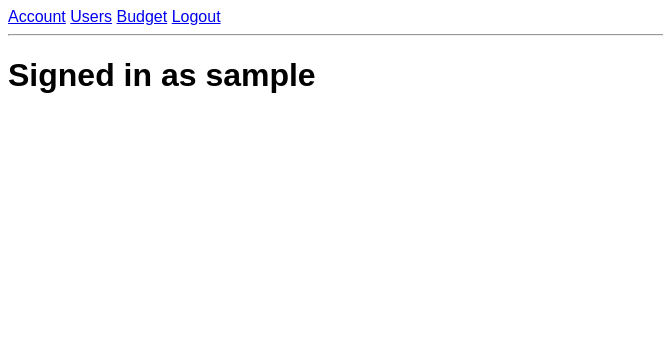
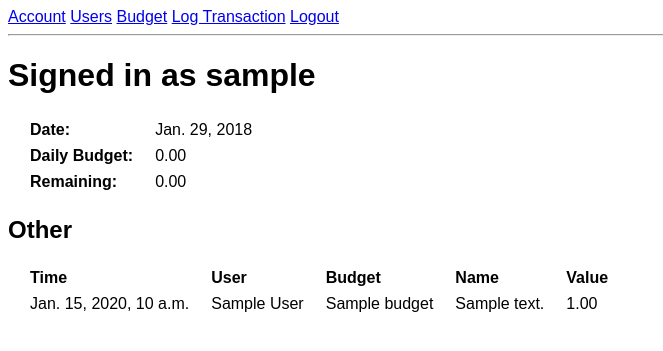
Before and after one commit to chase-ramsey/budgethound, a Django app: page /account/ in a window 1280 px wide. Shown: the top 351 px of the page, without its empty margins (0-663 px from the left). Run offline with Django 3.2, Linux system fonts and the light colour scheme; a user stored in the database is signed in; tables that the repository leaves empty hold one stand-in row (values such as "Sample post"); parts of the project's set-up code (start-up, migrations or seed data) failed here and were passed over.

Commit message:
Set up transaction logging/display

```diff
--- a/app/models.py
+++ b/app/models.py
@@ -23,27 +23,30 @@ class AccountUser(models.Model):
     account = models.ForeignKey(Account, on_delete=models.CASCADE, related_name='account_users')
 
     def __str__(self):
-        return '{} ({})'.format(self.name, self.account_id)
+        return self.name
 
 
 class Budget(models.Model):
+    DAILY = 'Daily'
+    DAILY_DESC =  'Daily spending allowance'
+
     class Meta:
         unique_together = ('name', 'account')
 
     account = models.ForeignKey(Account, on_delete=models.CASCADE, related_name='budget_lines')
     name = models.CharField(max_length=64)
     description = models.CharField(max_length=128)
-    value = models.DecimalField(decimal_places=2, max_digits=14)
+    value = models.DecimalField(decimal_places=2, max_digits=14, null=True)
 
     def __str__(self):
-        return '{} ({})'.format(self.name, self.value)
+        return self.name
 
 
 class Transaction(models.Model):
     account = models.ForeignKey(Account, on_delete=models.CASCADE, related_name='transactions')
     user = models.ForeignKey(AccountUser, on_delete=models.SET_NULL, null=True, related_name='transactions')
     budget = models.ForeignKey(Budget, on_delete=models.SET_NULL, null=True, related_name='transactions')
-    description = models.CharField(max_length=128)
+    description = models.CharField(max_length=128, blank=True)
     value = models.DecimalField(decimal_places=2, max_digits=14)
     time = models.DateTimeField(auto_now_add=True)
 
--- a/app/views.py
+++ b/app/views.py
@@ -1,10 +1,13 @@
-from app.forms import AccountUserForm, BudgetItemForm, RegistrationForm
-from app.models import AccountUser, Budget
+from app.forms import AccountUserForm, BudgetItemForm, RegistrationForm, TransactionForm
+from app.models import AccountUser, Budget, Transaction
+from datetime import datetime, time
 from django.contrib import messages
 from django.contrib.auth import login
 from django.contrib.auth.decorators import login_required
+from django.db.models import Sum
 from django.http import HttpResponse
 from django.shortcuts import redirect, render, reverse
+from django.utils.timezone import localtime, now
 
 
 def home(request):
@@ -42,7 +45,10 @@ def register(request):
 
 @login_required
 def account_home(request):
-    users = AccountUser.objects.filter(account=request.user)
+    account = request.user
+    if not Budget.objects.filter(account=account, name=Budget.DAILY).exists():
+        Budget.objects.create(account=account, name=Budget.DAILY, description=Budget.DAILY_DESC)
+    users = AccountUser.objects.filter(account=account)
     if not users:
         messages.warning(
             request,
@@ -51,8 +57,32 @@ def account_home(request):
             extra_tags='safe'
         )
 
+    start = datetime.combine(localtime(now()), time.min)
+    today = start.date()
+
+    daily_budget = account.get_daily_goal()
+    daily_trans = Transaction.objects.filter(
+        account=request.user,
+        time__gte=start,
+        budget__name=Budget.DAILY
+    )
+
+    if daily_trans:
+        t_sum = daily_trans.aggregate(total=Sum('value'))['total']
+        remaining = daily_budget - t_sum
+    else:
+        remaining = daily_budget
+
+    other_trans = Transaction.objects.filter(account=request.user, time__gte=start) \
+        .exclude(budget__name=Budget.DAILY)
+
     ctx = {
         'users': users,
+        'today': today,
+        'daily_budget': daily_budget,
+        'remaining': remaining,
+        'daily_trans': daily_trans,
+        'other_trans': other_trans
     }
 
     return render(request, 'account/index.html', ctx)
@@ -94,7 +124,7 @@ def user_create(request):
 
 @login_required
 def budget_list(request):
-    budget_items = Budget.objects.filter(account=request.user)
+    budget_items = Budget.objects.filter(account=request.user).exclude(name=Budget.DAILY)
     print(budget_items)
     if not budget_items:
         messages.warning(
@@ -125,3 +155,20 @@ def budget_create(request):
 
     form = BudgetItemForm()
     return render(request, 'account/budget_create.html', {'form': form})
+
+
+@login_required
+def transaction_create(request):
+    if request.method == 'POST':
+        form = TransactionForm(request.user, request.POST)
+        if form.is_valid():
+            transaction = form.save(commit=False)
+            transaction.account = request.user
+            form.save()
+            return redirect('account_home')
+        else:
+            for error in form.errors:
+                messages.error(request, error)
+
+    form = TransactionForm(request.user)
+    return render(request, 'account/transaction_create.html', {'form': form})
--- a/honeypot/settings.py
+++ b/honeypot/settings.py
@@ -125,3 +125,5 @@ USE_TZ = True
 # https://docs.djangoproject.com/en/2.0/howto/static-files/
 
 STATIC_URL = '/static/'
+
+from .local_settings import *
--- a/honeypot/urls.py
+++ b/honeypot/urls.py
@@ -7,6 +7,7 @@ from app.views import (
     budget_list,
     budget_create,
     register,
+    transaction_create,
     user_create,
     users_list
 )
@@ -19,6 +20,7 @@ urlpatterns = [
     path('account/users/create/', user_create, name='user_create'),
     path('account/budget/', budget_list, name='budget_list'),
     path('account/budget/create/', budget_create, name='budget_create'),
+    path('account/transaction/create/', transaction_create, name='transaction_create'),
     path('login/', auth_views.login, {'template_name': 'auth/login.html'}, name='login'),
     path('logout/', auth_views.logout, {'next_page': '/login'}, name='logout'),
     path('register/', register, name='register'),
--- a/templates/account/index.html
+++ b/templates/account/index.html
@@ -3,4 +3,72 @@
 
 {% block content %}
 <h1>Signed in as {{ user.username }}</h1>
+<div id="transaction-log">
+    <table>
+        <tr>
+            <td><b>Date: </b></td>
+            <td>{{ today }}</td>
+        </tr>
+        <tr>
+            <td><b>Daily Budget: </b></td>
+            <td>{{ daily_budget }}</td>
+        </tr>
+        <tr>
+        <td><b>Remaining: </b></td>
+        <td>{{ remaining }}</td>
+        </tr>
+    </table>
+    {% if daily_trans or other_trans %}
+        {% if daily_trans %}
+        <h2>Daily</h2>
+        <table>
+            <thead>
+                <tr>
+                    <th>Time</th>
+                    <th>User</th>
+                    <th>Budget</th>
+                    <th>Name</th>
+                    <th>Value</th>
+                </tr>
+            </thead>
+            {% for item in daily_trans %}
+            <tr>
+                <td>{{ item.time }}</td>
+                <td>{{ item.user }}</td>
+                <td>{{ item.budget.name }}</td>
+                <td>{{ item.description }}</td>
+                <td>{{ item.value }}</td>
+            </tr>
+            {% endfor %}
+        </table>
+        {% endif %}
+        {% if other_trans %}
+        <h2>Other</h2>
+        <table>
+            <thead>
+                <tr>
+                    <th>Time</th>
+                    <th>User</th>
+                    <th>Budget</th>
+                    <th>Name</th>
+                    <th>Value</th>
+                </tr>
+            </thead>
+            {% for item in other_trans %}
+            <tr>
+                <td>{{ item.time }}</td>
+                <td>{{ item.user }}</td>
+                <td>{{ item.budget.name }}</td>
+                <td>{{ item.description }}</td>
+                <td>{{ item.value }}</td>
+            </tr>
+            {% endfor %}
+        </table>
+        {% endif %}
+    {% else %}
+    <p>
+        <em>No transactions today.</em>
+    </p>
+</div>
+{% endif %}
 {% endblock %}
--- a/templates/base.html
+++ b/templates/base.html
@@ -5,6 +5,15 @@
     <style type="text/css">
         body {
             font-family: sans-serif;
+        }
+
+        table {
+            margin: 20px 10px;
+        }
+
+        th, td {
+            text-align: left;
+            padding: 3px 10px;
         }
     </style>
 </head>
@@ -14,6 +23,7 @@
         <a href="{% url 'account_home' %}">Account</a>
         <a href="{% url 'users_list' %}">Users</a>
         <a href="{% url 'budget_list' %}">Budget</a>
+        <a href="{% url 'transaction_create' %}">Log Transaction</a>
         <a href="{% url 'logout' %}">Logout</a>
     {% else %}
         <a href="{% url 'login' %}">Login</a>
```
Also changed, not shown: app/forms.py (+12 -1 lines).
